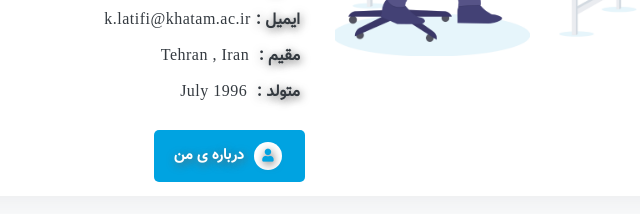
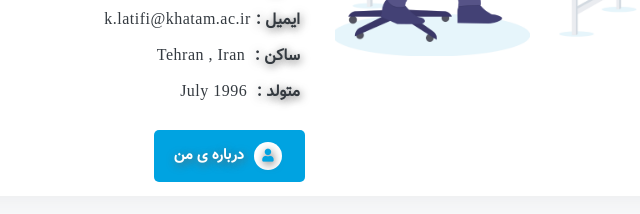
Before and after one commit to masood0098/resume, a plain HTML site: page index.html in a window 1280 px wide. Shown: the part 509-723 px from the top of the page, 260-900 px from the left. Drawn offline with Linux system fonts and the light colour scheme; files whose address does not match are found by name.

Commit message:
just a test1

```diff
--- a/index.html
+++ b/index.html
@@ -161,7 +161,7 @@
                                                     <ul class="info list-inline mb-15">
                                                         <li class="text-dark"><span class="font-w-700">تلفن :</span> 0687-847-0936 </li>
                                                         <li class="text-dark"><span class="font-w-700">ایمیل :</span><a href="mailto:k.latifi@khatam.ac.ir" class="text-dark">k.latifi@khatam.ac.ir</a></li>
-                                                        <li class="text-dark"><span class="font-w-700">مقیم :</span> Tehran , Iran</li>
+                                                        <li class="text-dark"><span class="font-w-700">ساکن :</span> Tehran , Iran</li>
                                                         <li class="text-dark"><span class="font-w-700">متولد :</span> July 1996</li>
                                                     </ul>
 
```
